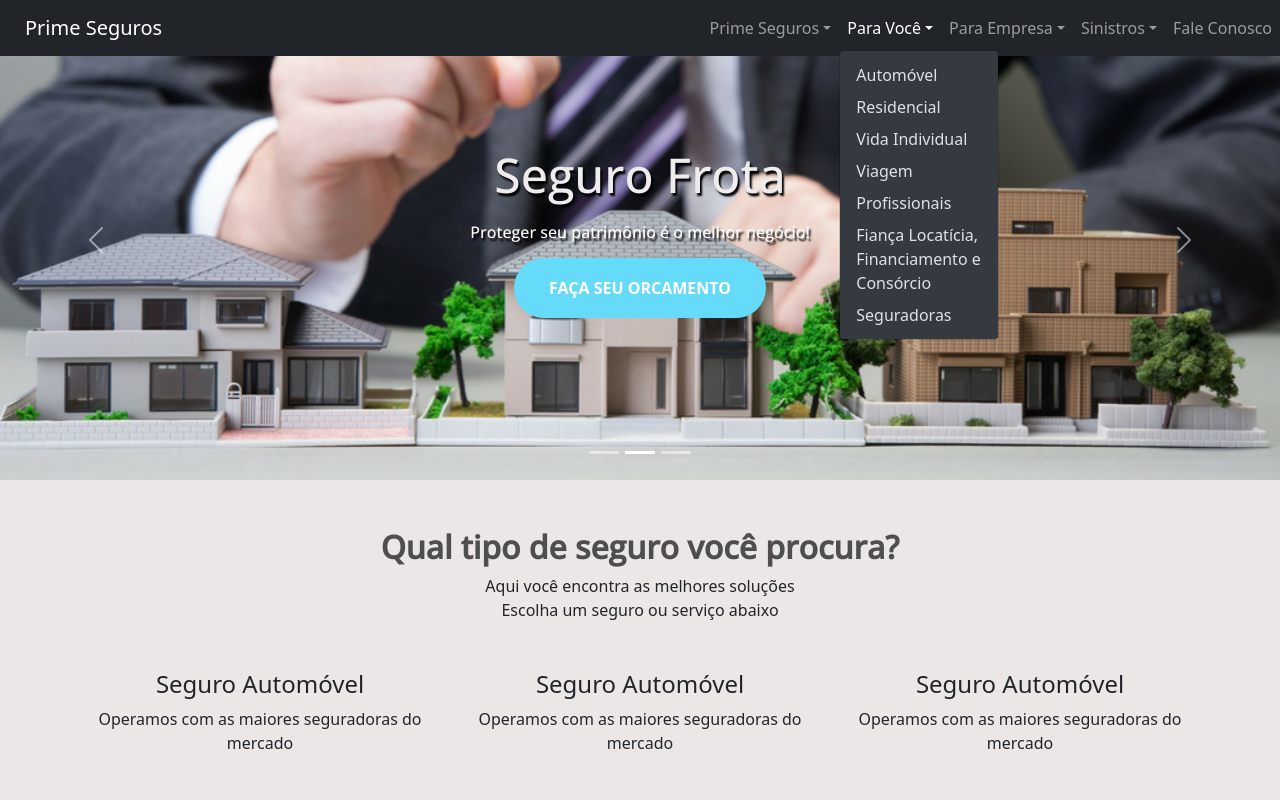
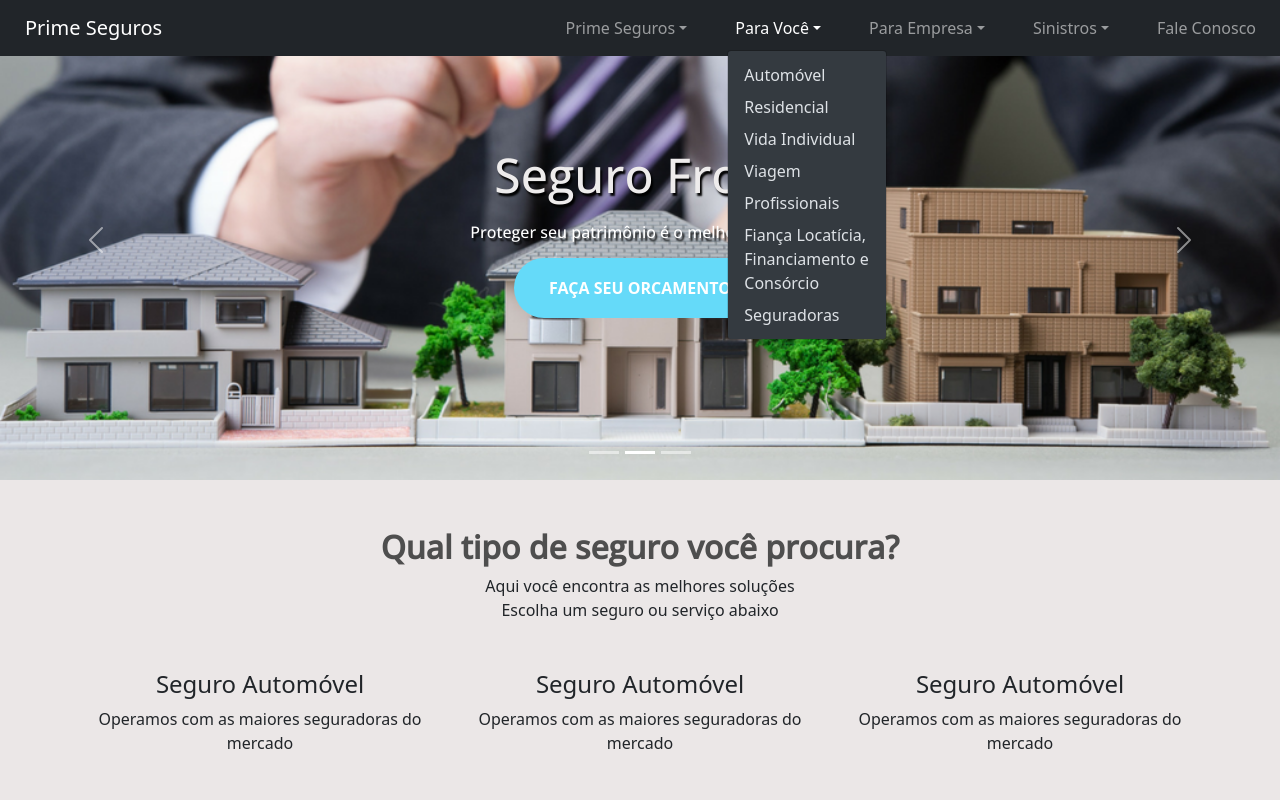
Before and after one commit to joaocarlosdene/Insurance-broker, a React (Create React App) app in the folder frontend/: page / in a window 1280 px wide. Both pictures are taken after a click on the button "Para Você". Shown: the top 800 px of the page. Built offline with nearby package versions, Linux system fonts and the light colour scheme.

Commit message:
iniciando responsividade homepage

```diff
--- a/frontend/src/App.jsx
+++ b/frontend/src/App.jsx
@@ -17,7 +17,7 @@ export default props =>
       <Header/>
       <Slider/>
       <Tiposeguro/>
-      <Parceiros/>
       <Vantagens/>
       <Ajuda/>
+      <Parceiros/>
   </div>
--- a/frontend/src/components/header.css
+++ b/frontend/src/components/header.css
@@ -9,3 +9,10 @@
 .menu-right{
     justify-content: flex-end;
 }
+.hamburguer{
+    left: 1rem;
+}
+.NavDropdown{
+    margin-right: 1rem;
+    margin-left: 1rem;
+}
--- a/frontend/src/components/header.jsx
+++ b/frontend/src/components/header.jsx
@@ -10,15 +10,15 @@ export default props =>
         <NavbarBrand className="logo" >
             <div>Prime Seguros</div>
         </NavbarBrand>
-        <Navbar.Toggle/>
+        <Navbar.Toggle className="hamburguer"/>
         <NavbarCollapse className="menu-right">
             <Nav >
-                <NavDropdown title="Prime Seguros" menuVariant="dark">
+                <NavDropdown className="NavDropdown" title="Prime Seguros" menuVariant="dark">
                     <NavDropdown.Item href="#">Conheça a Prime</NavDropdown.Item>
                     <NavDropdown.Item href="#">Unidades</NavDropdown.Item>
                     <NavDropdown.Item href="#">Seguradoras</NavDropdown.Item>
                 </NavDropdown>
-                <NavDropdown title="Para Você" menuVariant="dark">
+                <NavDropdown className="NavDropdown" title="Para Você" menuVariant="dark">
                     <NavDropdown.Item href="#">Automóvel</NavDropdown.Item>
                     <NavDropdown.Item href="#">Residencial</NavDropdown.Item>
                     <NavDropdown.Item href="#">Vida Individual</NavDropdown.Item>
@@ -27,7 +27,7 @@ export default props =>
                     <NavDropdown.Item href="#">Fiança Locatícia, <br/> Financiamento e <br/> Consórcio</NavDropdown.Item>
                     <NavDropdown.Item href="#">Seguradoras</NavDropdown.Item>
                 </NavDropdown>
-                <NavDropdown title="Para Empresa" menuVariant="dark">
+                <NavDropdown className="NavDropdown" title="Para Empresa" menuVariant="dark">
                     <NavDropdown.Item href="#">Frota</NavDropdown.Item>
                     <NavDropdown.Item href="#">Empresarial</NavDropdown.Item>
                     <NavDropdown.Item href="#">Vida Global</NavDropdown.Item>
@@ -37,12 +37,12 @@ export default props =>
                     <NavDropdown.Item href="#">Profissionais</NavDropdown.Item>
                     <NavDropdown.Item href="#">Condomínios</NavDropdown.Item>
                 </NavDropdown>
-                <NavDropdown title="Sinistros" menuVariant="dark">
+                <NavDropdown className="NavDropdown" title="Sinistros" menuVariant="dark">
                     <NavDropdown.Item href="#">Como Proceder</NavDropdown.Item>
                     <NavDropdown.Item href="#">Assistências 24h</NavDropdown.Item>
                     <NavDropdown.Item href="#">B.O Online</NavDropdown.Item>
                 </NavDropdown>
-                <NavLink href="/">Fale Conosco</NavLink>
+                <NavLink className="NavDropdown" href="/">Fale Conosco</NavLink>
             </Nav>
             </NavbarCollapse>
     </Navbar>
--- a/frontend/src/components/parceiros.jsx
+++ b/frontend/src/components/parceiros.jsx
@@ -13,7 +13,7 @@ export default props =>
                 <h2 id="titulo">Principais Parceiros </h2>
                 <p>trabalhamos com as melhores seguradoras do mercado <br/>
                     Confira:</p>
-                <img src={imgparceiros} alt="" />
+                <img className="w-100" src={imgparceiros} alt="" />
                 </Col>
             </Row>
         </Container>
--- a/frontend/src/components/slider.jsx
+++ b/frontend/src/components/slider.jsx
@@ -15,7 +15,7 @@ export default props =>
         style={{height: 480}}
         src={img1} alt="caminhao" />
     <Carousel.Caption>
-    <div class="carousel-caption d-none d-md-block">
+    <div class="carousel-caption  d-md-block">
         <h2>Seguro Frota</h2>
         <p>Proteger seu patrimônio é o melhor negócio!</p>
         <a href="pages/orcamento.html" id="main-btn">Faça seu orcamento</a>
@@ -31,7 +31,7 @@ export default props =>
     />
 
     <Carousel.Caption>
-    <div class="carousel-caption d-none d-md-block">
+    <div class="carousel-caption d-md-block">
         <h2>Seguro Frota</h2>
         <p>Proteger seu patrimônio é o melhor negócio!</p>
         <a href="pages/orcamento.html" id="main-btn">Faça seu orcamento</a>
@@ -47,7 +47,7 @@ export default props =>
     />
 
     <Carousel.Caption>
-    <div class="carousel-caption d-none d-md-block">
+    <div class="carousel-caption d-md-block">
         <h2>Seguro Frota</h2>
         <p>Proteger seu patrimônio é o melhor negócio!</p>
         <a href="pages/orcamento.html" id="main-btn">Faça seu orcamento</a>
--- a/frontend/src/components/vantagens.css
+++ b/frontend/src/components/vantagens.css
@@ -13,6 +13,7 @@
     background-color: #FEFEFE;
     padding-top: 1rem;
     margin-bottom: 2rem;
+    justify-content: center;
 }
 .service-box2:hover{
     opacity: 50%;
--- a/frontend/src/components/vantagens.jsx
+++ b/frontend/src/components/vantagens.jsx
@@ -20,7 +20,7 @@ export default props =>
                 </Col>
             </Row>
             <Row>
-                <Col className="col-12 col-md-4 text-center service-box2">
+                <Col className="col-12 col-md-4 text-center service-box2 ">
                     <img src={imgeconomia} alt="money" />
                     <h4>Seguro Automóvel</h4>
                     <p>Operamos com as maiores seguradoras do mercado</p>
```
Also changed, not shown: frontend/src/components/footer.css (added), frontend/src/components/footer.jsx (added).
